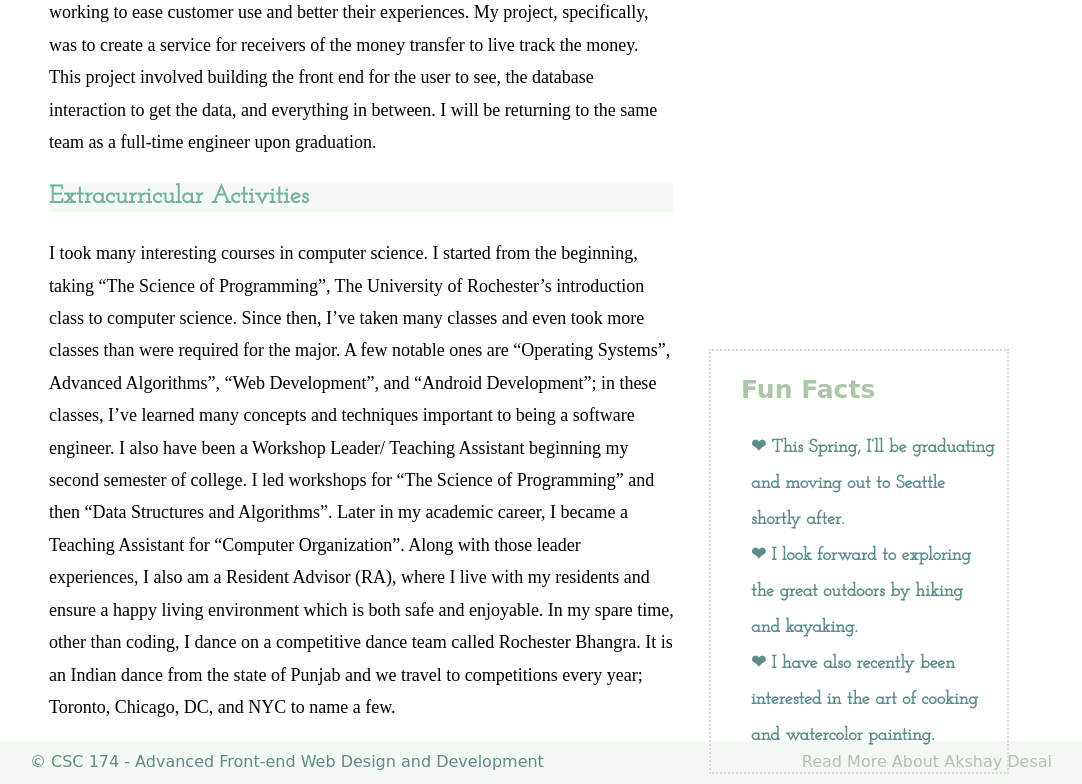
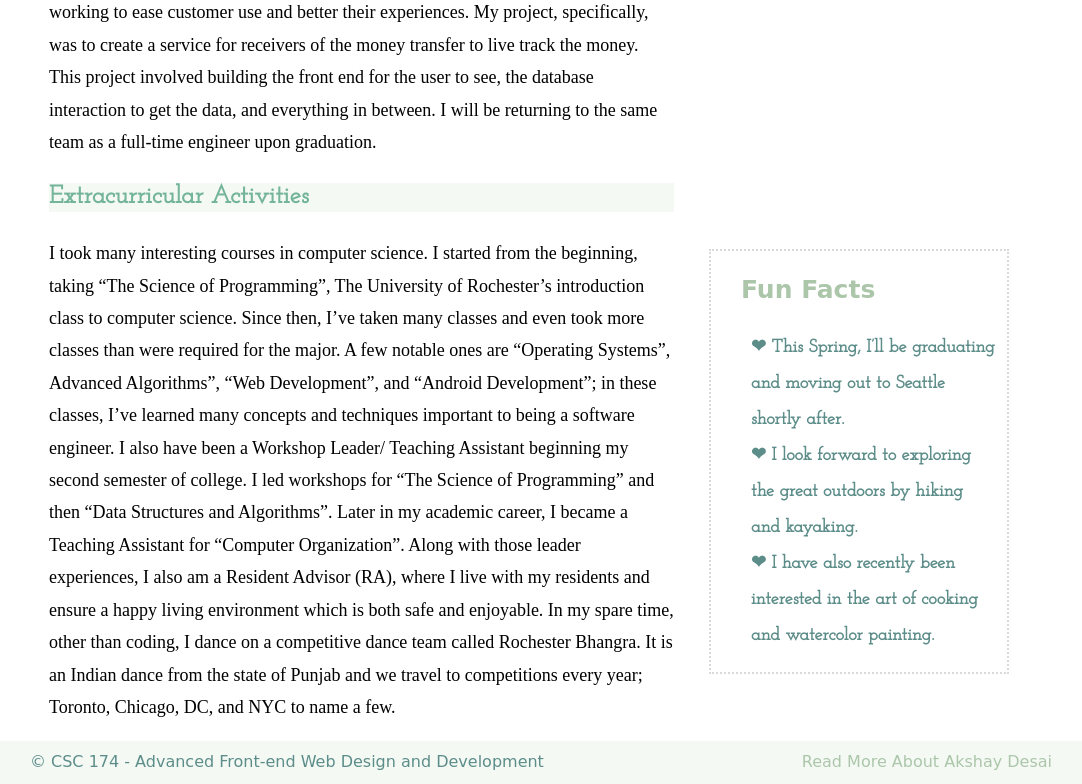
Before and after one commit to kfang2/Assignment5, a PHP site: page /akshay.php in a window 1280 px wide. Shown: the part 1071-1855 px from the top of the page, without its empty margins (111-1193 px from the left). Run offline with PHP 8.4, Linux system fonts and the light colour scheme; some libraries are stand-ins or nearby versions.

Commit message:
changed aside

```diff
--- a/css/styles.css
+++ b/css/styles.css
@@ -35,7 +35,7 @@
 
 
 section.fun-facts{
-	margin-top:350px;
+	margin-top:1020px;
 	margin-left:20px;
 	position:absolute;
 }
@@ -108,13 +108,13 @@
 }
 
 section.fun-facts.akshay{
-	margin-top:1250px;
+	margin-top:1150px;
 	padding-right:10px;
 	padding-left:0px;
 }
 
 section.fun-facts.genessis{
-	margin-top:1200px;
+	margin-top:1100px;
 	padding-left:0px;
 	padding-right:12px;
 }
```
Also changed, not shown: 1 other file.
